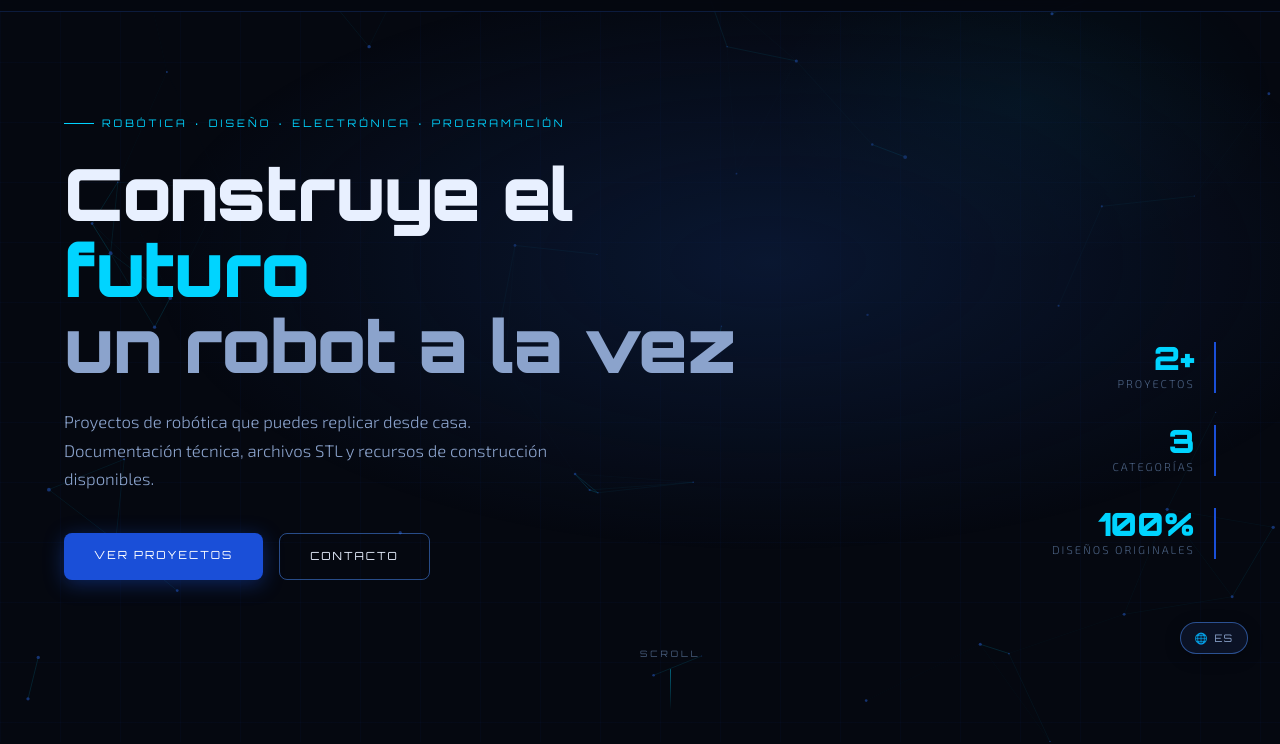
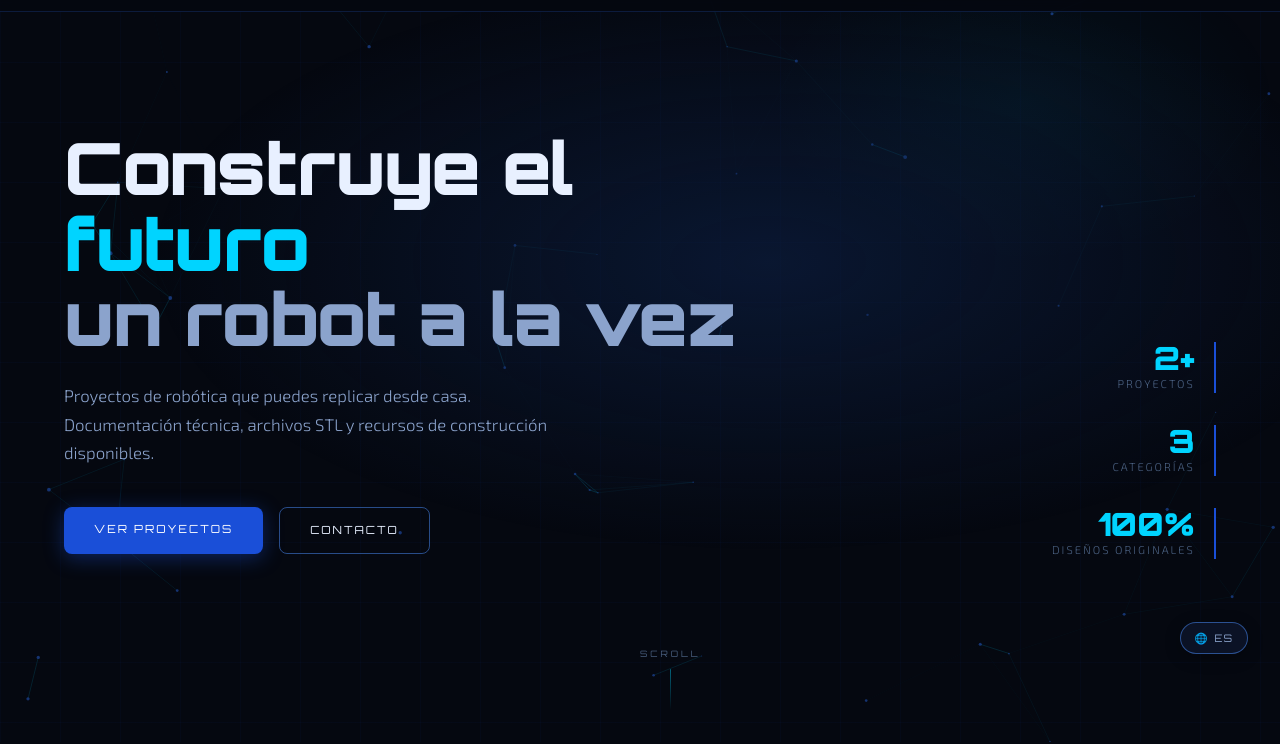
Before and after one commit to plhrobotics/plhrobotics, a plain HTML site: page index.html in a window 1280 px wide. Shown: the part 58-802 px from the top of the page. Drawn offline with Linux system fonts and the light colour scheme.

Commit message:
Actualizacion de la pagina

```diff
--- a/index.html
+++ b/index.html
@@ -45,7 +45,7 @@
     <div class="hero-bg"></div>
 
     <div class="hero-content">
-      <div class="hero-tag">Robótica · Diseño · Electrónica · Programación</div>
+      <!-- <div class="hero-tag">Robótica · Diseño · Electrónica · Programación</div>-->
       <h1>
         Construye el<br>
         <span class="accent">futuro</span><br>
```
